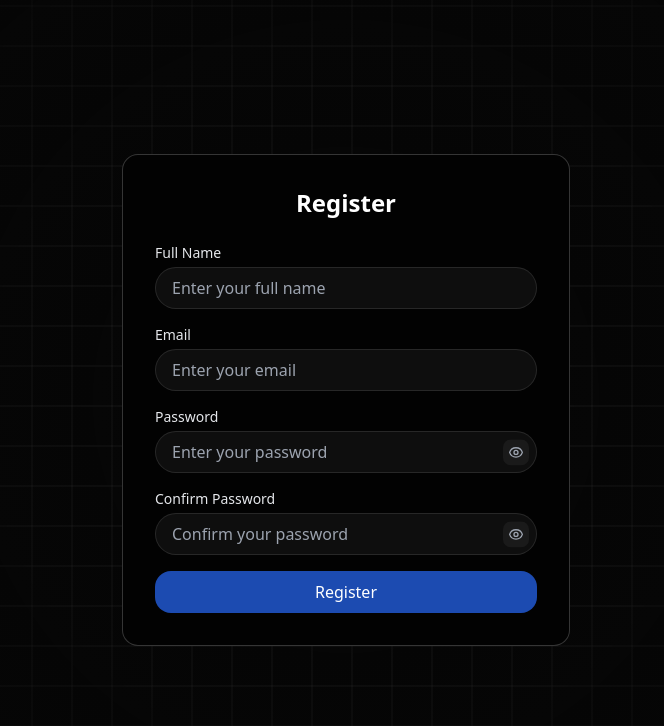
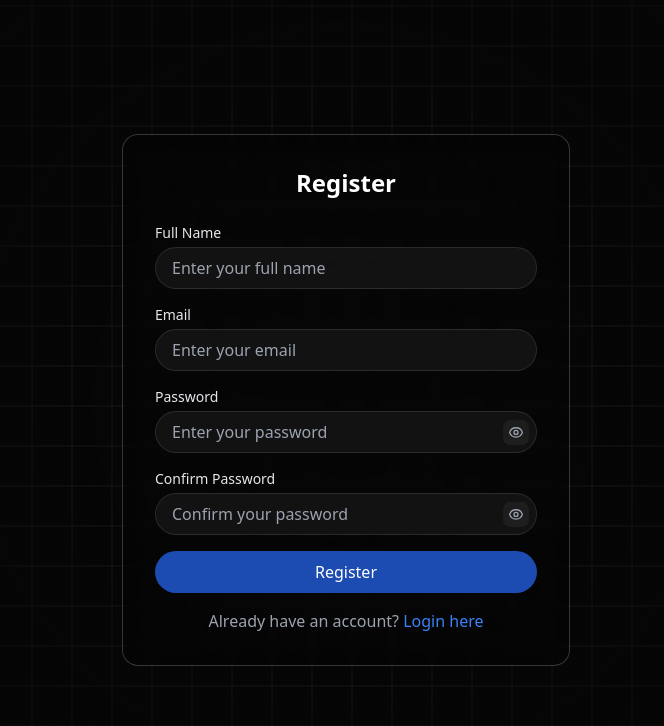
Before and after one commit to The-Codesmokers/verq, a React (Vite) app in the folder frontend/: page /register in a window 1280 px wide. Shown: the top 726 px of the page, without its empty margins (294-958 px from the left). Built offline with nearby package versions, Linux system fonts and the light colour scheme.

Commit message:
added login button on register page and register button on login page

```diff
--- a/frontend/src/pages/Login.jsx
+++ b/frontend/src/pages/Login.jsx
@@ -1,4 +1,5 @@
 import { useState } from "react";
+import { Link } from "react-router-dom";
 import Squares from "../components/Squares";
 
 const Login = () => {
@@ -69,6 +70,12 @@ const Login = () => {
               Sign In
             </button>
           </form>
+          <p className="mt-4 text-center text-gray-400">
+            Don't have an account?{" "}
+            <Link to="/register" className="text-blue-500 hover:text-blue-400 font-medium">
+              Register here
+            </Link>
+          </p>
         </div>
       </div>
 
--- a/frontend/src/pages/Register.jsx
+++ b/frontend/src/pages/Register.jsx
@@ -1,4 +1,5 @@
 import { useState } from "react";
+import { Link } from "react-router-dom";
 import Squares from "../components/Squares";
 
 const Register = () => {
@@ -19,7 +20,7 @@ const Register = () => {
         hoverFillColor="rgba(255, 255, 255, 0.05)"
       />
 
-      <div className="absolute inset-0 flex items-center justify-center ">
+      <div className="absolute inset-0 flex items-center justify-center">
         <div className="glass-card p-8 w-full max-w-md">
           <h2 className="text-2xl font-bold text-white mb-6 text-center">Register</h2>
           <form className="space-y-4">
@@ -109,17 +110,24 @@ const Register = () => {
             </div>
             <button
               type="submit"
-              className="w-full py-2 px-4 bg-blue-600/75 hover:bg-blue-700/75 text-white font-medium rounded-2xl transition duration-200"
+              className="w-full py-2 px-4 bg-blue-600/75 hover:bg-blue-700/75 text-white font-medium rounded-full transition duration-200"
             >
               Register
             </button>
           </form>
+          <p className="mt-4 text-center text-gray-400">
+            Already have an account?{" "}
+            <Link to="/login" className="text-blue-500 hover:text-blue-400 font-medium">
+              Login here
+            </Link>
+          </p>
         </div>
       </div>
 
       <style jsx>{`
         .glass-card {
-          background: rgba(2, 2, 2);
+          background: rgba(2, 2, 2, 0.12);
+          backdrop-filter: blur(10px);
           border: 1px solid rgba(255, 255, 255, 0.2);
           border-radius: 1rem;
         }
```
